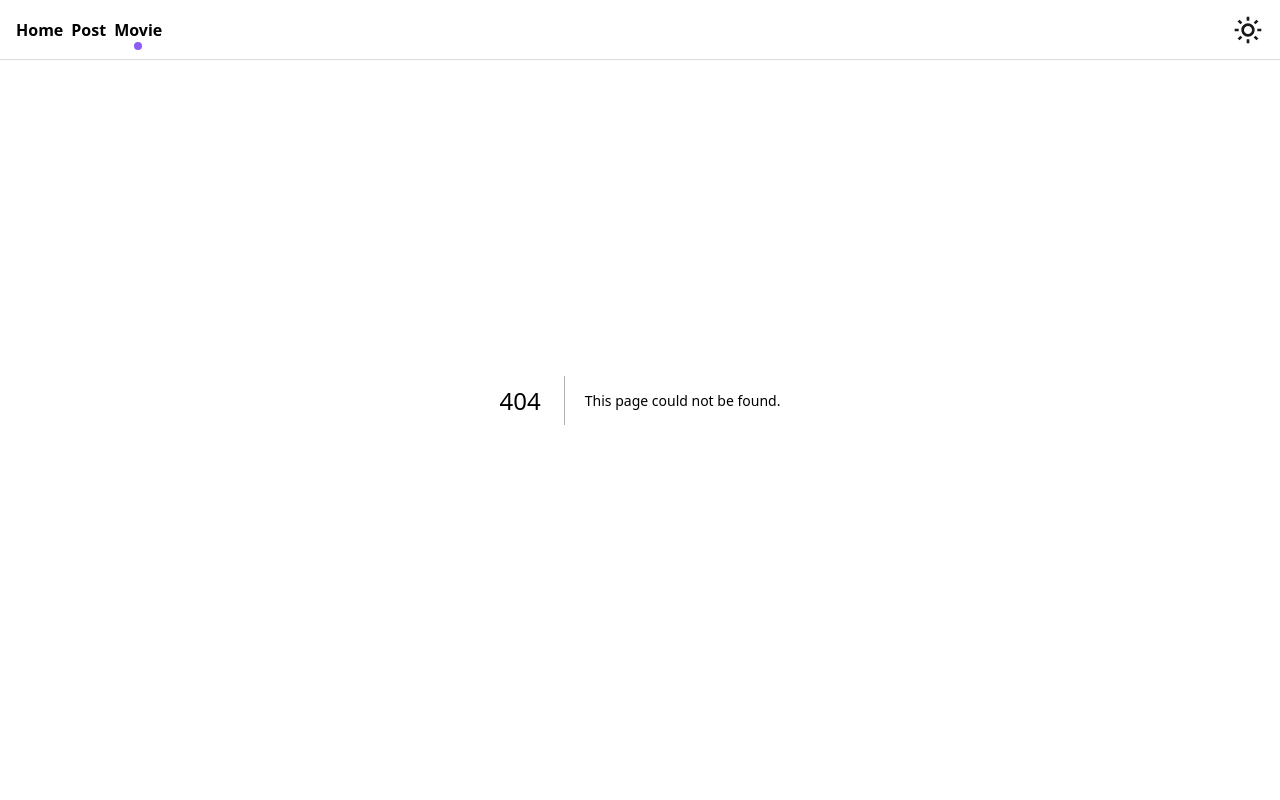
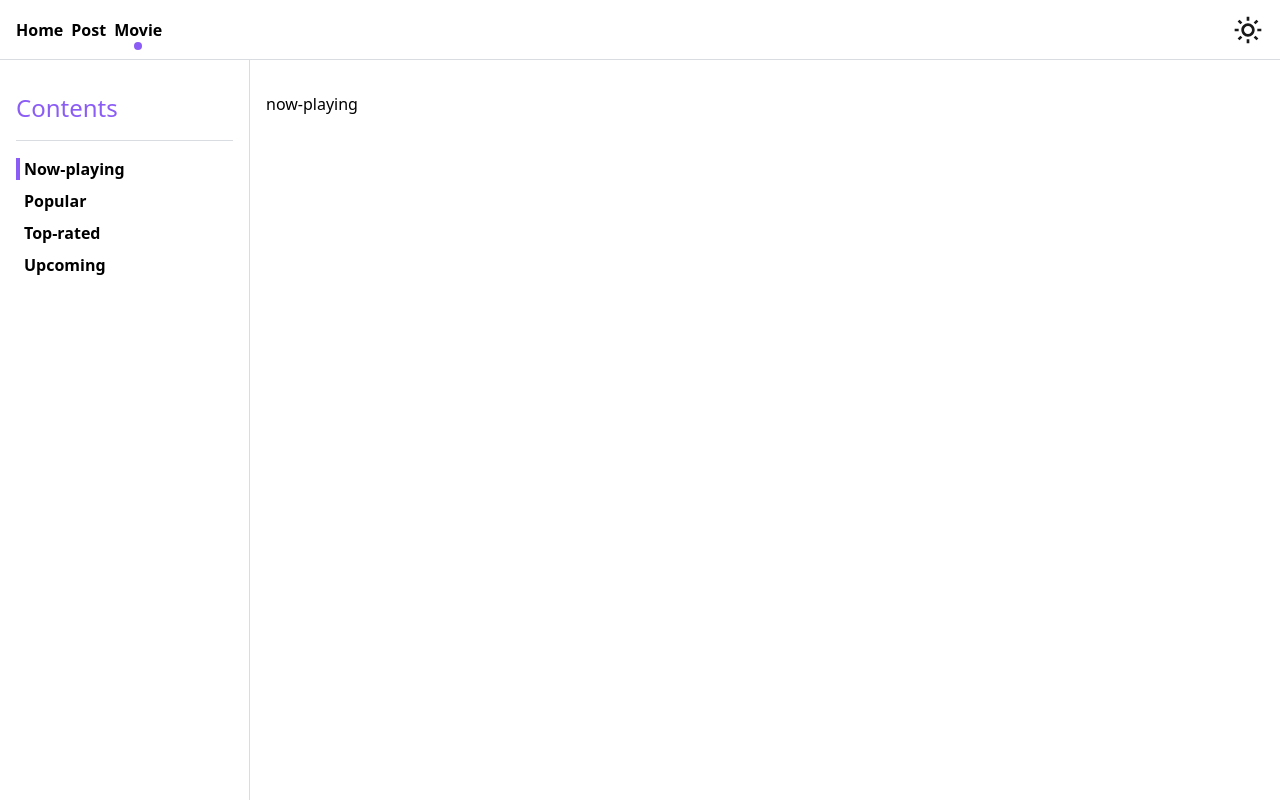
Before and after one commit to SEJ1991/next-crud, a Next.js app: page /movies/now-playing in a window 1280 px wide. Before the commit this address had no page. Built offline with nearby package versions, Linux system fonts and the light colour scheme.

Commit message:
feat: [NC_build-dynamic-movies-router-26] create dynamic movies by status roter

```diff
--- /dev/null
+++ b/src/app/(contents)/movies/[status]/page.tsx
@@ -0,0 +1,9 @@
+import { PageFrame } from '@/shared';
+
+interface Props {
+  params: Promise<{ status: string }>;
+}
+export default async function MoviesByStatusPage({ params }: Props) {
+  const status = (await params).status;
+  return <PageFrame>{status}</PageFrame>;
+}
```
